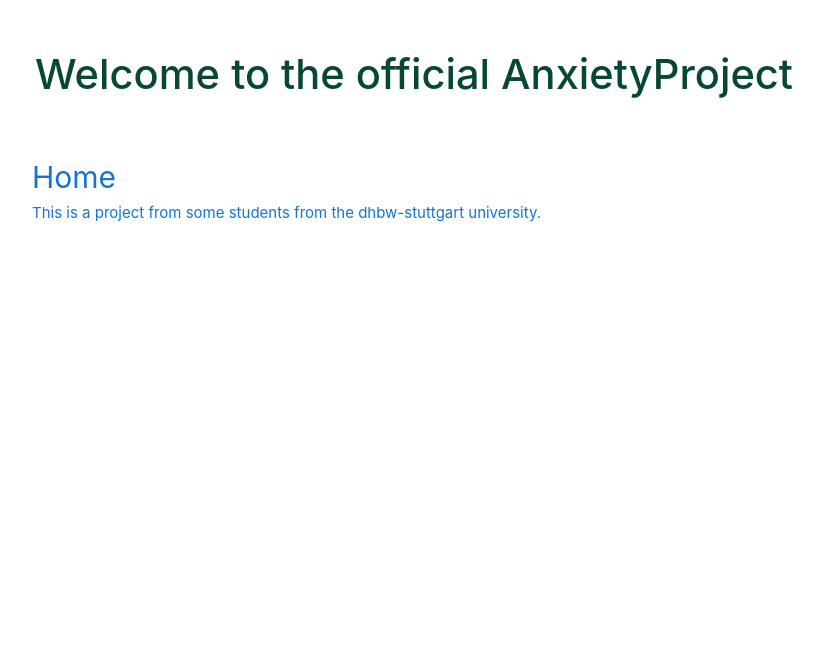
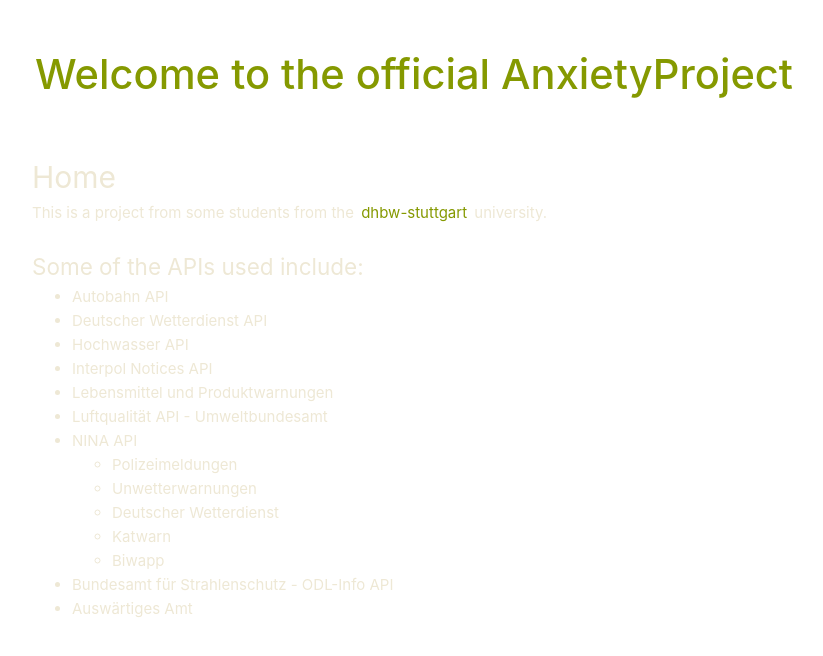
Before and after one commit to jujujuok/AnxietyFrontend, a Vue app: page / in a window 1280 px wide. Shown: the top 656 px of the page, without its empty margins (16-839 px from the left). Built offline with nearby package versions, Linux system fonts and the light colour scheme.

Commit message:
change layout

```diff
--- a/src/assets/base.css
+++ b/src/assets/base.css
@@ -1,5 +1,6 @@
 /* color palette from <https://github.com/vuejs/theme> */
 :root {
+  /* Check what colors are still needed */
   --vt-c-white: #ffffff;
   --vt-c-white-soft: #f8f8f8;
   --vt-c-white-mute: #f2f2f2;
@@ -19,6 +20,15 @@
   --vt-c-text-light-2: rgba(60, 60, 60, 0.66);
   --vt-c-text-dark-1: var(--vt-c-white);
   --vt-c-text-dark-2: rgba(235, 235, 235, 0.64);
+
+  --dark-mode-bg: rgb(0, 50, 63);
+  --dark-mode-text: rgb(238,232,213);
+  --dark-mode-text-highlight: rgb(181,137,0);
+  --dark-mode-orange: rgb(203,75,22);
+  --dark-mode-green: rgb(133,153,0);
+  --dark-mode-blue: rgb(38,139,210);
+  --dark-mode-purple: rgb(133, 0, 64);
+  --dark-mode-cyan: rgb(42,161,152);
 }
 
 /* semantic color variables for this project */
--- a/src/assets/main.css
+++ b/src/assets/main.css
@@ -9,7 +9,7 @@
 a,
 .green {
   text-decoration: none;
-  color: rgb(8, 72, 50);
+  color: var(--dark-mode-green);
   transition: 0.4s;
   padding: 3px;
 }
@@ -19,3 +19,27 @@
     background-color: hsla(160, 100%, 37%, 0.2);
   }
 }
+
+.orange {
+  color: var(--dark-mode-orange);
+}
+
+.blue {
+  color: var(--dark-mode-blue);
+}
+
+.purple {
+  color: var(--dark-mode-purple);
+}
+
+.cyan {
+  color: var(--dark-mode-cyan);
+}
+
+.text {
+  color: var(--dark-mode-text);
+}
+
+.background {
+  background-color: var(--dark-mode-background);
+}
--- a/src/components/Home.vue
+++ b/src/components/Home.vue
@@ -9,9 +9,6 @@
 <template>
   <div class="home">
     <h1 class="green">{{ msg }}</h1>
-    <h3>
-
-    </h3>
   </div>
 </template>
 
--- a/src/views/DashboardView.vue
+++ b/src/views/DashboardView.vue
@@ -9,6 +9,8 @@
 
 // --- COMPONENTS ---
 import DashboardEntry from '@/components/DashboardEntry.vue';
+
+
 
 abstract class DashboardItemStruct {
   color: string = "#aaaaaa"
@@ -52,22 +54,13 @@
   new InterpolRedNoticeStruct(4, "Maximilian bvs", new Date(), "19 Jahre, Steuerhinterziehung", "Panama")
 ];
 
-// export interface RedNoticeDetails extends Record<string, any> {
-//   iid: number
-//   type: string
-//   title: string
-//   date: Date
-//   description: string
-//   location: string
-// }
-// TODO: Fabi warum funktioniert export default nicht
 </script>
 
 <template>
   <div class="dashboard">
-    <h1>Dashboard</h1>
+    <h1 class="green">Dashboard</h1>
     <md-list v-if="entries"> <!-- todo: if there are entries -->
-      <DashboardEntry class="entry" v-for="entry in entries"
+      <DashboardEntry class="entry blue" v-for="entry in entries"
       :key="entry.iid"
       :color="entry.color"
       :icon="entry.icon"
@@ -89,7 +82,6 @@
   display: flex;
   flex-direction: column;
   gap: 1rem;
-  background-color: rgb(39, 183, 255);
   padding: 1rem;
   border-radius: 4px;
   box-shadow: 0 2px 4px rgba(0, 0, 0, 0.1);
--- a/src/views/HomeView.vue
+++ b/src/views/HomeView.vue
@@ -5,21 +5,45 @@
 </script>
 
 <template>
-  <Home msg="Welcome to the official AnxietyProject"/>
+  <Home msg="Welcome to the official AnxietyProject" />
 
-  <div class="home">
+  <div class="text home">
     <h1>Home</h1>
-    <p>This is a project from some students from the dhbw-stuttgart university.</p>
+    <p>This is a project from some students from the
+      <a href="https://www.getdigital.de/web/img/products/1100x1100/Aufkleber_Trollface.220426.webp">dhbw-stuttgart</a>
+      university.
+    </p>
+
+    <br>
+
+    <h2>Some of the APIs used include:</h2>
+    <ul>
+      <li>Autobahn API</li>
+      <li>Deutscher Wetterdienst API</li>
+      <li>Hochwasser API</li>
+      <li>Interpol Notices API</li>
+
+      <li>Lebensmittel und Produktwarnungen</li>
+      <li>Luftqualität API - Umweltbundesamt</li>
+      <li>NINA API
+        <ul>
+          <li>Polizeimeldungen</li>
+          <li>Unwetterwarnungen</li>
+          <li>Deutscher Wetterdienst</li>
+          <li>Katwarn</li>
+          <li>Biwapp</li>
+        </ul>
+      </li>
+      <li>Bundesamt für Strahlenschutz - ODL-Info API</li>
+      <li>Auswärtiges Amt</li>
+    </ul>
   </div>
 
 </template>
 
 
 <style scoped>
-
 .home {
   padding: 1rem;
 }
-
-
 </style>
--- a/src/views/MapView.vue
+++ b/src/views/MapView.vue
@@ -1,6 +1,6 @@
 <template>
   <div>
-    <h1>Anxiety Map</h1>
+    <h1 class="green">Anxiety Map</h1>
     <div id="container">
       <div id="map" style="height:80vh;"></div>
       <!--
```
Also changed, not shown: src/components/Dashboard.vue (added).
